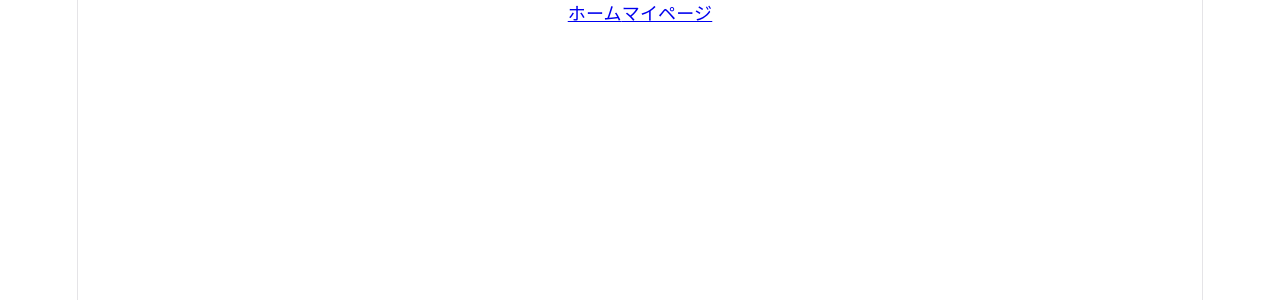
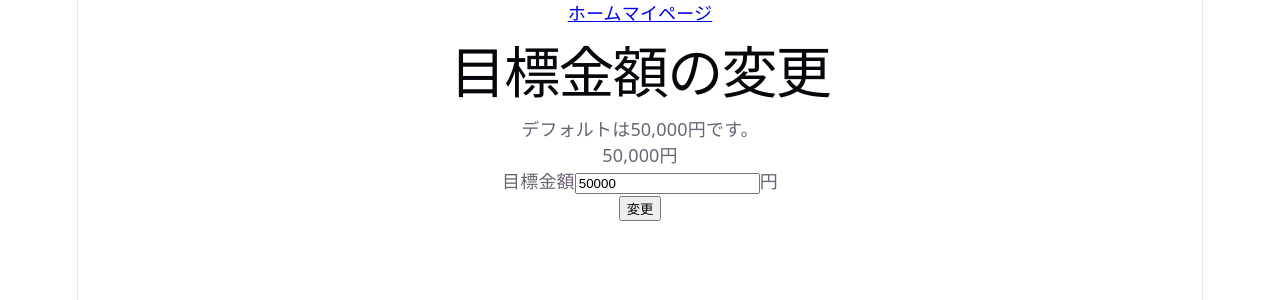
Before and after one commit to hayami-dev/omakakakeibo-front, a React (Vite) app: page /user/budgetEdit in a window 1280 px wide. Before the commit this address had no page. Shown: the top 300 px of the page. Built offline with nearby package versions, Linux system fonts and the light colour scheme.

Commit message:
BudgetEdit.jsx、budgetService.jsを作成＋Headerからリンクさせる

```diff
--- a/src/App.jsx
+++ b/src/App.jsx
@@ -5,6 +5,7 @@ import InputForm from "./pages/InputForm";
 import User from "./pages/User";
 import CategoryEdit from "./pages/user/CategoryEdit";
 import Header from "./components/Header";
+import BudgetEdit from "./pages/user/BudgetEdit";
 
 function App() {
   return (
@@ -19,6 +20,7 @@ function App() {
         {/* ユーザーページ */}
         <Route path="user" element={<User />} />
         <Route path="user/categoryEdit" element={<CategoryEdit />} />
+        <Route path="user/budgetEdit" element={<BudgetEdit />} />
       </Routes>
     </>
   );
--- a/src/pages/User.jsx
+++ b/src/pages/User.jsx
@@ -6,6 +6,7 @@ export default function User() {
   return (
     <>
       <NavLink to="/user/categoryEdit">📝 カテゴリー</NavLink>
+      <NavLink to="/user/budgetEdit">💰 目標金額の変更</NavLink>
     </>
   );
 }
--- /dev/null
+++ b/src/pages/user/BudgetEdit.jsx
@@ -0,0 +1,56 @@
+import { useState } from "react";
+import { useAtom } from "jotai";
+import {
+  INITIAL_MONTHLY_BUDGET,
+  monthlyBudgetAtom,
+  saveMonthlyBudget,
+} from "../../service/budgetService";
+
+export default function BudgetEdit() {
+  const [monthlyBudget, setMonthlyBudget] = useAtom(monthlyBudgetAtom);
+  const [inputValue, setInputValue] = useState(monthlyBudget);
+
+  const handleInputChange = (e) => {
+    setInputValue(e.target.value);
+  };
+
+  const handleBlur = () => {
+    let num = Number(inputValue);
+
+    if (isNaN(num) || num < 0) {
+      num = 0;
+    }
+
+    setInputValue(String(num));
+  };
+
+  const handleSave = () => {
+    const finalValue = Number(inputValue);
+    setMonthlyBudget(finalValue);
+    saveMonthlyBudget(finalValue);
+    alert("保存しました");
+  };
+
+  return (
+    <>
+      <h1>目標金額の変更</h1>
+      <p>デフォルトは{INITIAL_MONTHLY_BUDGET.toLocaleString()}円です。</p>
+      <p>{monthlyBudget.toLocaleString()}円</p>
+      <form action="">
+        <div>
+          <label htmlFor="monthly-budget">目標金額</label>
+          <input
+            type="number"
+            name="monthly-budget"
+            value={inputValue}
+            onChange={handleInputChange}
+            onBlur={handleBlur}
+            id="monthly-budget"
+          />
+          円
+        </div>
+        <button onClick={handleSave}>変更</button>
+      </form>
+    </>
+  );
+}
--- /dev/null
+++ b/src/service/budgetService.js
@@ -0,0 +1,16 @@
+import { atom } from "jotai";
+
+export const INITIAL_MONTHLY_BUDGET = 50000;
+
+const STORAGE_KEY_BUDGET_MONTHLY = "my_budget_monthly";
+
+const getMonthlyBudget = () => {
+  const saved = localStorage.getItem(STORAGE_KEY_BUDGET_MONTHLY);
+  return saved ? JSON.parse(saved) : INITIAL_MONTHLY_BUDGET;
+};
+
+export const monthlyBudgetAtom = atom(getMonthlyBudget());
+
+export const saveMonthlyBudget = (value) => {
+  localStorage.setItem(STORAGE_KEY_BUDGET_MONTHLY, JSON.stringify(value));
+};
```
